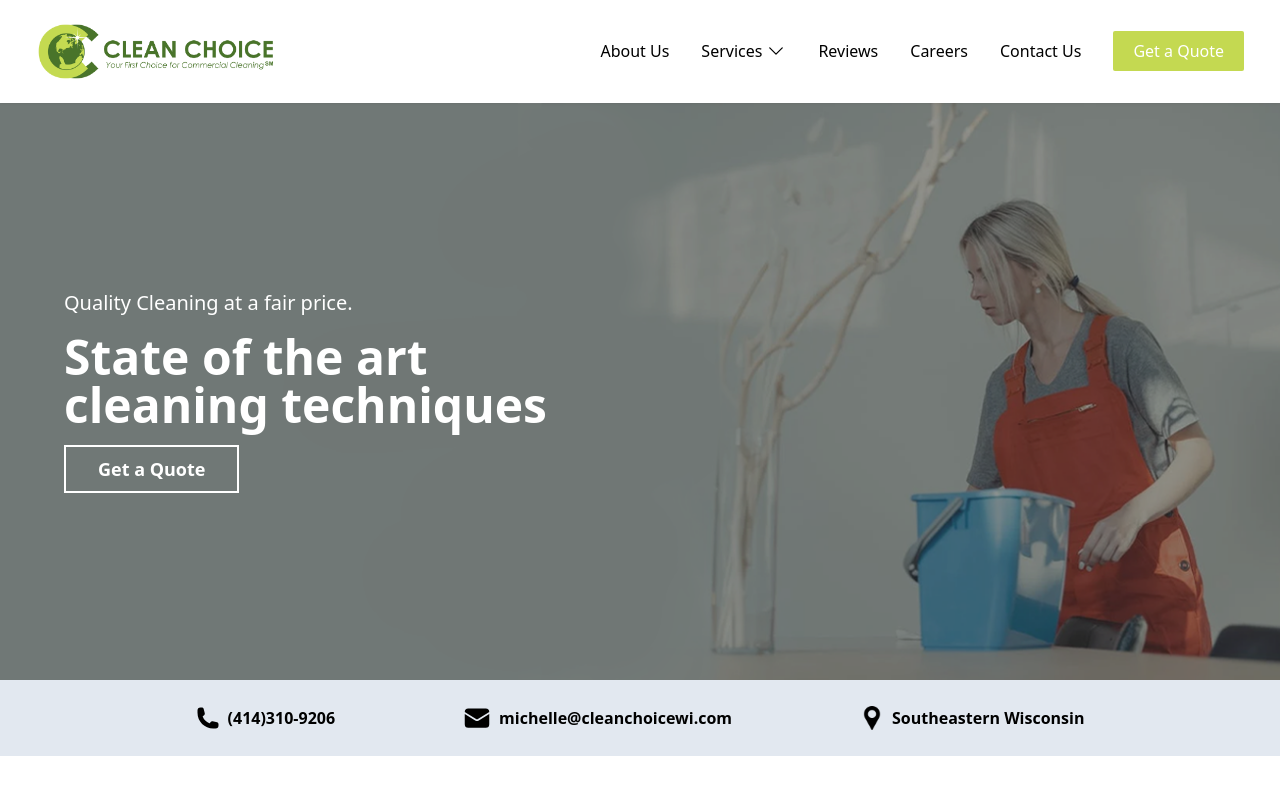
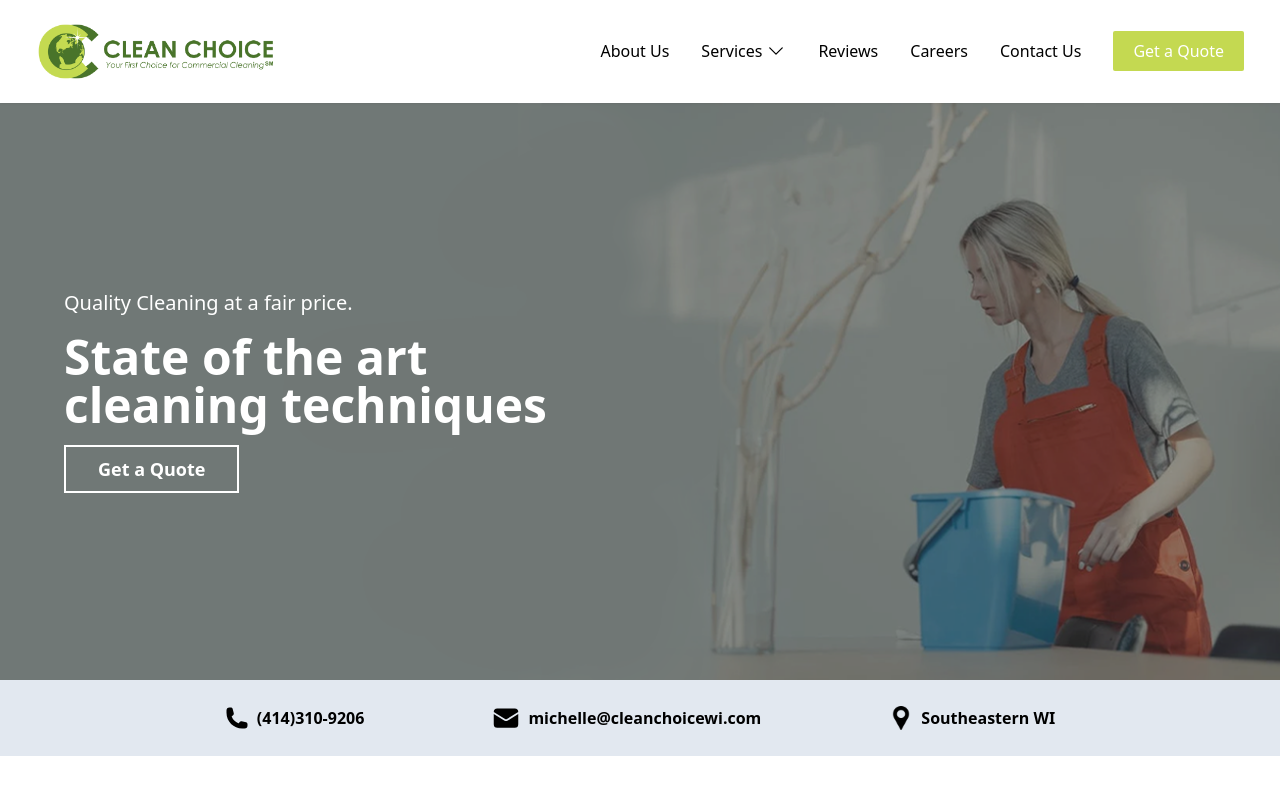
Before and after one commit to Clean-Choice-Website/clean-choice, a React (Vite) app: page / in a window 1280 px wide. Shown: the top 800 px of the page. Built offline with nearby package versions, Linux system fonts and the light colour scheme.

Commit message:
Add ContactInfo Component to Home Page

```diff
--- a/src/Homepage/HomePageHero.jsx
+++ b/src/Homepage/HomePageHero.jsx
@@ -1,27 +1,14 @@
 /* eslint-disable react/prop-types */
 import heroImage from "../assets/hero_image.png";
 import heroImageLandscape from "../assets/hero_image-landscape.png";
-import phone from "../assets/phone.svg";
-import email from "../assets/email.svg";
-import pin from "../assets/pin.png";
+import ContactInfo from "../components/ContactInfo";
 
 const HomePageHero = ({ openModal }) => {
   return (
     <>
       <main>
-        <div className="flex flex-col items-center justify-center gap-3 bg-slate-200 py-6 text-sm sm:hidden">
-          <div className="flex items-center gap-2 font-bold">
-            <img src={phone} alt="Phone icon" className="w-6" />
-            <a href="tel:4143109206">(414)310-9206</a>
-          </div>
-          <div className="flex items-center gap-2 font-bold">
-            <img src={email} alt="Email icon" className="w-7" />
-            <p>michelle@cleanchoicewi.com</p>
-          </div>
-          <div className="flex items-center gap-2 font-bold">
-            <img src={pin} alt="Map pin icon" className="w-6" />
-            <p>Greendale, WI</p>
-          </div>
+        <div className="sm:hidden">
+          <ContactInfo />
         </div>
         <section className="relative w-full">
           <img
@@ -54,19 +41,8 @@ const HomePageHero = ({ openModal }) => {
           </div>
         </section>
         {/* Contact info div */}
-        <div className="hidden flex-col items-center justify-center gap-3 bg-slate-200 py-6 text-sm sm:flex sm:flex-row sm:gap-7 md:gap-16 md:text-base lg:gap-32">
-          <div className="flex items-center gap-2 font-bold">
-            <img src={phone} alt="Phone icon" className="w-6" />
-            <a href="tel:4143109206">(414)310-9206</a>
-          </div>
-          <div className="flex items-center gap-2 font-bold">
-            <img src={email} alt="Email icon" className="w-7" />
-            <p>michelle@cleanchoicewi.com</p>
-          </div>
-          <div className="flex items-center gap-2 font-bold">
-            <img src={pin} alt="Map pin icon" className="w-6" />
-            <p>Southeastern Wisconsin</p>
-          </div>
+        <div className="hidden sm:block">
+          <ContactInfo />
         </div>
       </main>
     </>
```
